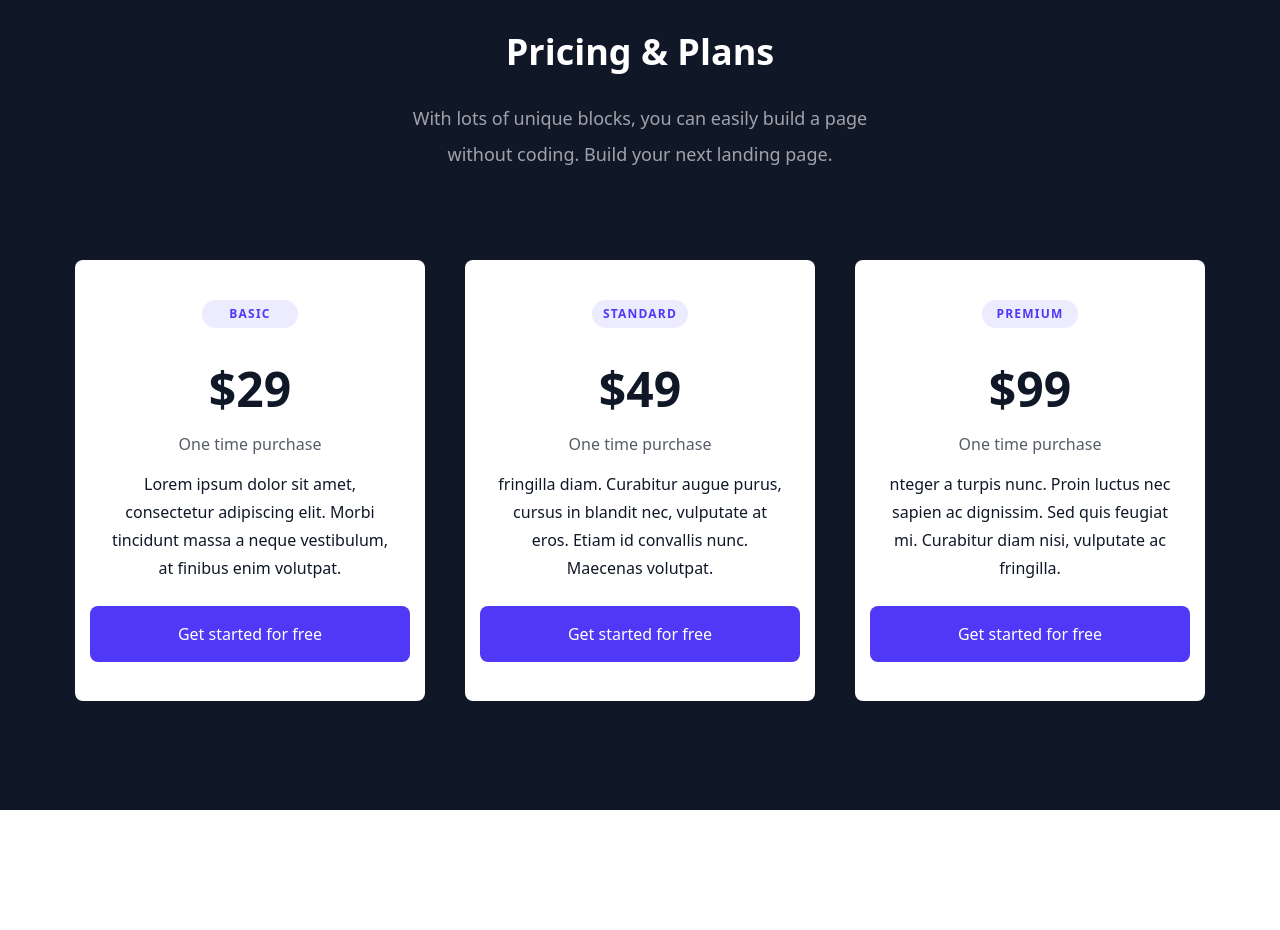
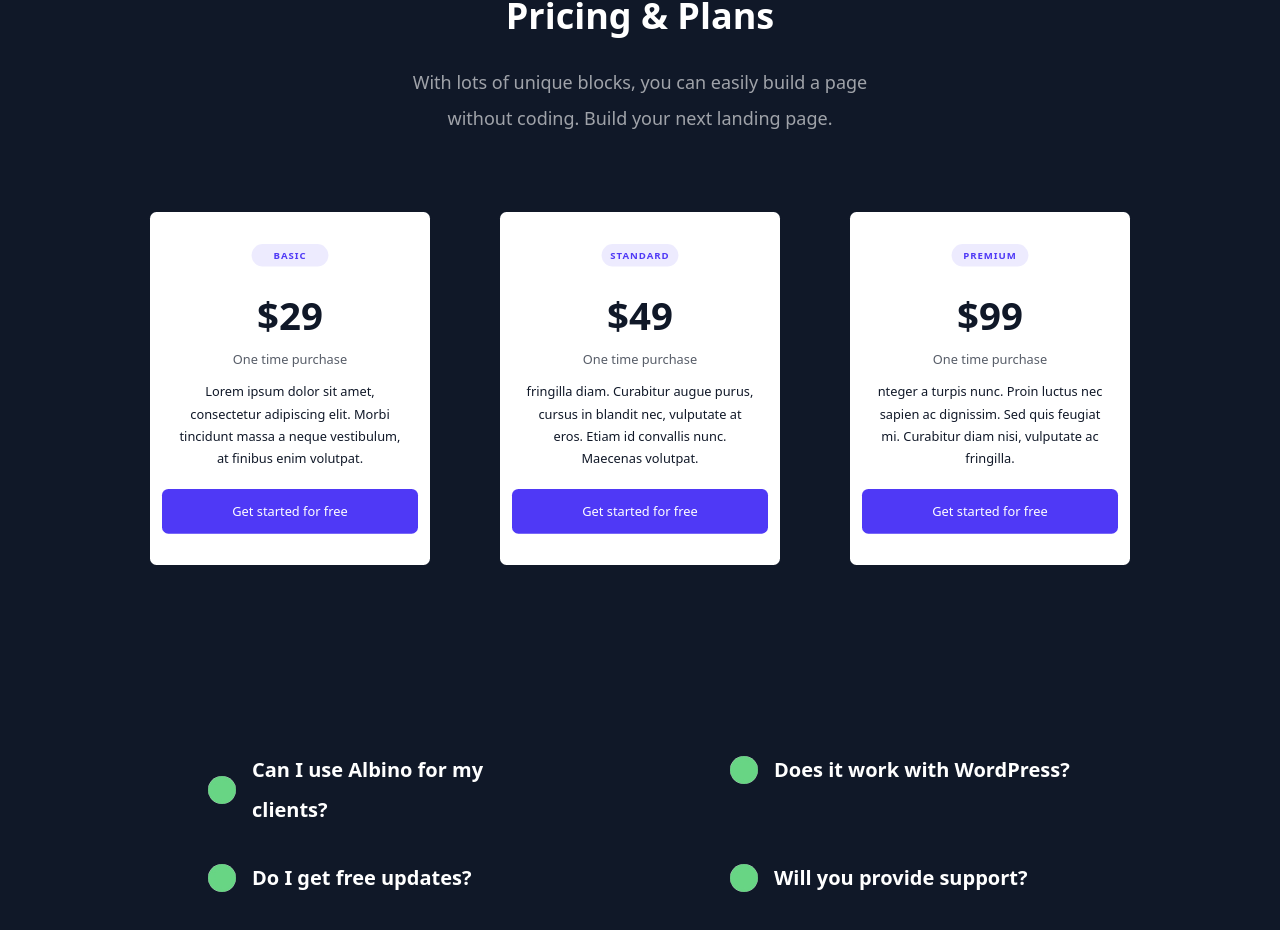
Before and after one commit to Shinjon101/figmaToTailwind, a React (Vite) app: page / in a window 1280 px wide. Shown: the part 2972-3902 px from the top of the page. Before the commit the page ends 3782 px from the top, so only its background shows below. Built offline with nearby package versions, Linux system fonts and the light colour scheme.

Commit message:
Implement FAQ section

```diff
--- /dev/null
+++ b/Components/LandingPageComponents/FAQ.tsx
@@ -0,0 +1,42 @@
+import FAQitem from "./FAQitem";
+
+const faqData = [
+  {
+    question: "Can I use Albino for my clients?",
+    answer:
+      "With lots of unique blocks, you can easily build a page without coding. Build your next landing page. Integer ut Oberyn massa. Sed feugiat vitae turpis a porta. Aliquam sagittis interdum Melisandre.",
+  },
+  {
+    question: "Does it work with WordPress?",
+    answer:
+      "With lots of unique blocks, you can easily build a page without coding. Build your next landing page. Integer ut Oberyn massa. Sed feugiat vitae turpis a porta. Aliquam sagittis interdum Melisandre.",
+  },
+  {
+    question: "Do I get free updates?",
+    answer:
+      "With lots of unique blocks, you can easily build a page without coding. Build your next landing page. Integer ut Oberyn massa. Sed feugiat vitae turpis a porta. Aliquam sagittis interdum Melisandre.",
+  },
+  {
+    question: "Will you provide support?",
+    answer:
+      "With lots of unique blocks, you can easily build a page without coding. Build your next landing page. Integer ut Oberyn massa. Sed feugiat vitae turpis a porta. Aliquam sagittis interdum Melisandre.",
+  },
+];
+
+const FAQ = () => {
+  return (
+    <section className="min-w-full bg-gray-900 flex justify-center py-10 md:py-15">
+      <div className="max-w-5xl grid-cols-1 grid md:grid-cols-2 gap-5 cursor-pointer mt-20">
+        {faqData.map((faq) => (
+          <FAQitem
+            key={faq.question}
+            question={faq.question}
+            answer={faq.answer}
+          />
+        ))}
+      </div>
+    </section>
+  );
+};
+
+export default FAQ;
--- /dev/null
+++ b/Components/LandingPageComponents/FAQitem.tsx
@@ -0,0 +1,37 @@
+import { useState } from "react";
+
+interface FAQitemProp {
+  question: string;
+  answer: string;
+}
+
+const FAQitem = ({ question, answer }: FAQitemProp) => {
+  const [isOpen, setIsOpen] = useState(false);
+  return (
+    <div className="flex flex-col">
+      <div
+        onClick={() => setIsOpen(!isOpen)}
+        className="flex flex-row items-center gap-4 md:mx-20  cursor-pointer"
+      >
+        <img
+          className=" size-7 rounded-full "
+          src="../../src/assets/icons/qMark.jpg"
+        />
+        <h1 className="text-white text-xl font-bold leading-loose">
+          {question}
+        </h1>
+      </div>
+      <div
+        className={`overflow-hidden text-start transition-all duration-500 ease-in-out pl-30 mt-2 ${
+          isOpen ? "max-h-[500px] opacity-100 " : "max-h-0 opacity-0"
+        }`}
+      >
+        <p className="text-lg tracking-normal leading-7 text-white opacity-65 mb-5 max-sm:text-base max-sm:leading-7">
+          {answer}
+        </p>
+      </div>
+    </div>
+  );
+};
+
+export default FAQitem;
--- a/Components/LandingPageComponents/Features.tsx
+++ b/Components/LandingPageComponents/Features.tsx
@@ -43,6 +43,7 @@ const Features = () => {
       <div className="lg:max-w-[1024px] lg:min-h-[210px] md:flex md:flex-row flex-col">
         {features.map((feature) => (
           <Feature
+            key={feature.iconPath + feature.title}
             iconPath={feature.iconPath}
             title={feature.title}
             description={feature.description}
--- a/Components/LandingPageComponents/Pricing.tsx
+++ b/Components/LandingPageComponents/Pricing.tsx
@@ -24,8 +24,8 @@ const plans = [
 
 const Pricing = () => {
   return (
-    <section className="min-w-full bg-gray-900 md:h-[900px] flex flex-col items-center justify-center gap-6 mt-30 overflow-hidden">
-      <div className="w-full max-w-5xl px-4  h-32 my-2 flex flex-col items-center justify-between mb-20">
+    <section className="min-w-full bg-gray-900 md:h-[700px] flex flex-col items-center justify-center gap-6 mt-30 overflow-hidden">
+      <div className="w-full max-w-5xl px-4  h-32  flex flex-col items-center justify-between mb-6 mt-20">
         <h1 className=" mt-5 md:mt-0 text-center justify-start text-white text-4xl font-bold leading-[48px] mb-6">
           Pricing & Plans
         </h1>
@@ -34,9 +34,10 @@ const Pricing = () => {
           coding. Build your next landing page.
         </p>
       </div>
-      <div className="flex flex-col md:flex-row justify-center gap-10">
+      <div className="flex flex-col md:flex-row justify-center">
         {plans.map((plan) => (
           <PricingCard
+            key={plan.name}
             name={plan.name}
             description={plan.description}
             price={plan.price}
--- a/Components/LandingPageComponents/PricingCard.tsx
+++ b/Components/LandingPageComponents/PricingCard.tsx
@@ -8,6 +8,7 @@ interface PricingCardProps {
 
 const PricingCard = ({ name, description, price }: PricingCardProps) => {
   return (
+    <div className="scale-80">
       <div className="w-[350px] h-[441px] bg-white flex flex-col items-center gap-3 rounded-lg duration-300 ease-in-out hover:scale-105 ">
         <div className="w-24 h-7 bg-indigo-600/10 bg-opacity-10 rounded-2xl mt-10 flex items-center justify-center">
           <p className="text-center text-indigo-600 text-xs font-bold uppercase tracking-widest ">
@@ -25,6 +26,7 @@ const PricingCard = ({ name, description, price }: PricingCardProps) => {
         </div>
         <Button className="w-80 h-14 mt-3">Get started for free</Button>
       </div>
+    </div>
   );
 };
 
--- a/Components/LandingPageComponents/Testimonials.tsx
+++ b/Components/LandingPageComponents/Testimonials.tsx
@@ -57,6 +57,7 @@ const Testimonials = () => {
       <div className="flex md:flex-row flex-col justify-center gap-40">
         {testimonies.map((testimony) => (
           <TestimonyCard
+            key={testimony.ppPath + testimony.quote}
             ppPath={testimony.ppPath}
             quote={testimony.quote}
             description={testimony.description}
--- a/Pages/LandingPage.tsx
+++ b/Pages/LandingPage.tsx
@@ -3,6 +3,7 @@ import GetStarted from "../Components/LandingPageComponents/GetStarted";
 import Hero from "../Components/LandingPageComponents/Hero";
 import Pricing from "../Components/LandingPageComponents/Pricing";
 import Testimonials from "../Components/LandingPageComponents/Testimonials";
+import FAQ from "../Components/LandingPageComponents/FAQ";
 
 const LandingPage = () => {
   return (
@@ -12,6 +13,7 @@ const LandingPage = () => {
       <GetStarted />
       <Testimonials />
       <Pricing />
+      <FAQ />
     </>
   );
 };
```
Also changed, not shown: src/assets/icons/qMark.jpg (added). Lines whose indentation alone changed are shown as unchanged.
